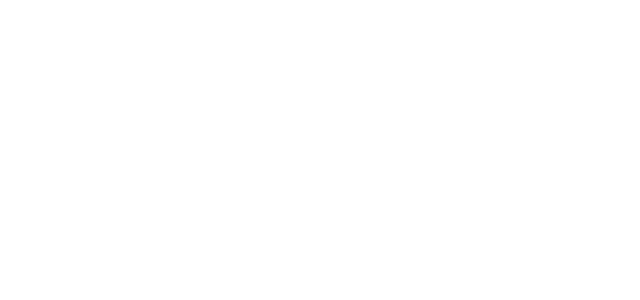
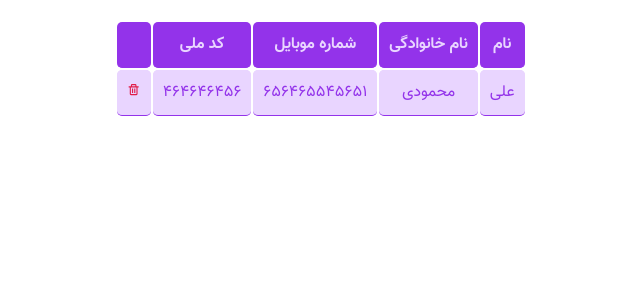
Before and after one commit to tasadophi/Table-of-users, a React (Create React App) app: page / in a window 1280 px wide. Before the commit this address had no page. Shown: the top 300 px of the page, without its empty margins (319-959 px from the left). Built offline with nearby package versions, Linux system fonts and the light colour scheme.

Commit message:
homepage route added

```diff
--- a/src/App.tsx
+++ b/src/App.tsx
@@ -1,3 +1,4 @@
+import HomePage from "pages/HomePage";
 import React from "react";
 import { BrowserRouter, Route, Routes } from "react-router-dom";
 import "./App.css";
@@ -8,6 +9,7 @@
     <div className="App">
       <BrowserRouter>
         <Routes>
+          <Route path="/" element={<HomePage />} />
           <Route path="/login" element={<LoginPage />} />
         </Routes>
       </BrowserRouter>
```
